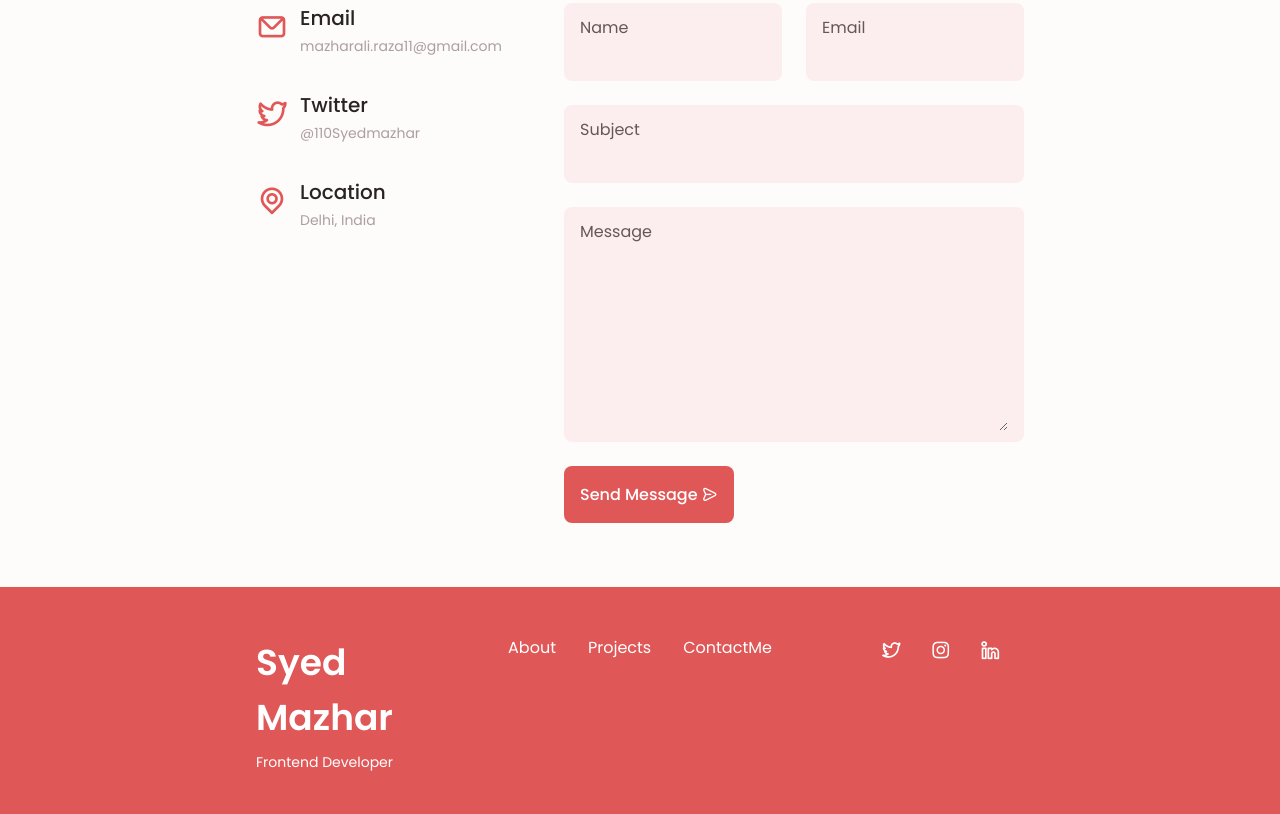
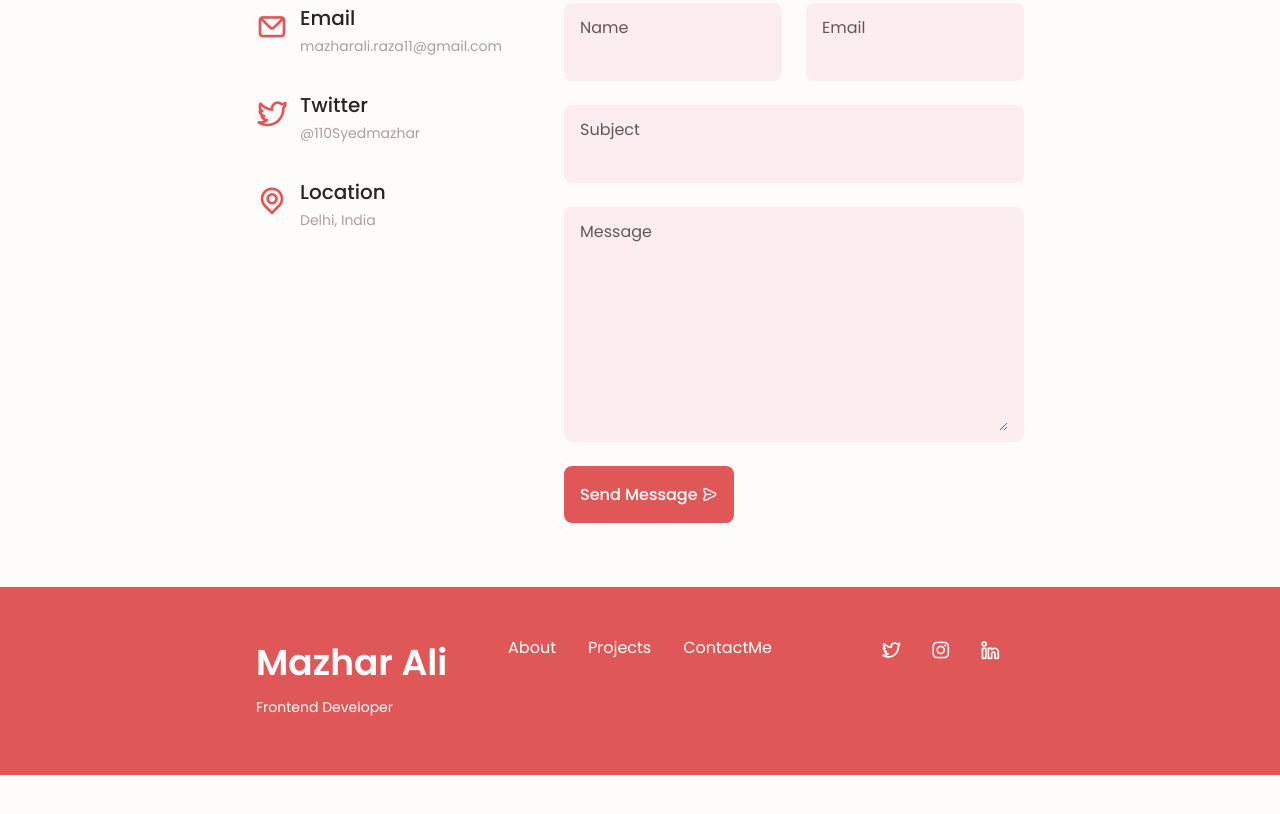
Before and after one commit to syedmazharaliraza/portfolio, a plain HTML site: page index.html in a window 1280 px wide. Shown: the part 3418-4232 px from the top of the page. After the commit the page ends 4193 px from the top, so only its background shows below. Drawn offline with nearby package versions, Linux system fonts and the light colour scheme.

Commit message:
minor changes

```diff
--- a/index.html
+++ b/index.html
@@ -545,7 +545,7 @@
         <div class="footer-bg">
             <div class="footer-container container grid">
                 <div>
-                    <h1 class="footer-title">Syed Mazhar</h1>
+                    <h1 class="footer-title">Mazhar Ali</h1>
                     <span class="footer-subtitle">Frontend Developer</span>
                 </div>
                 <ul class="footer-links">
```
